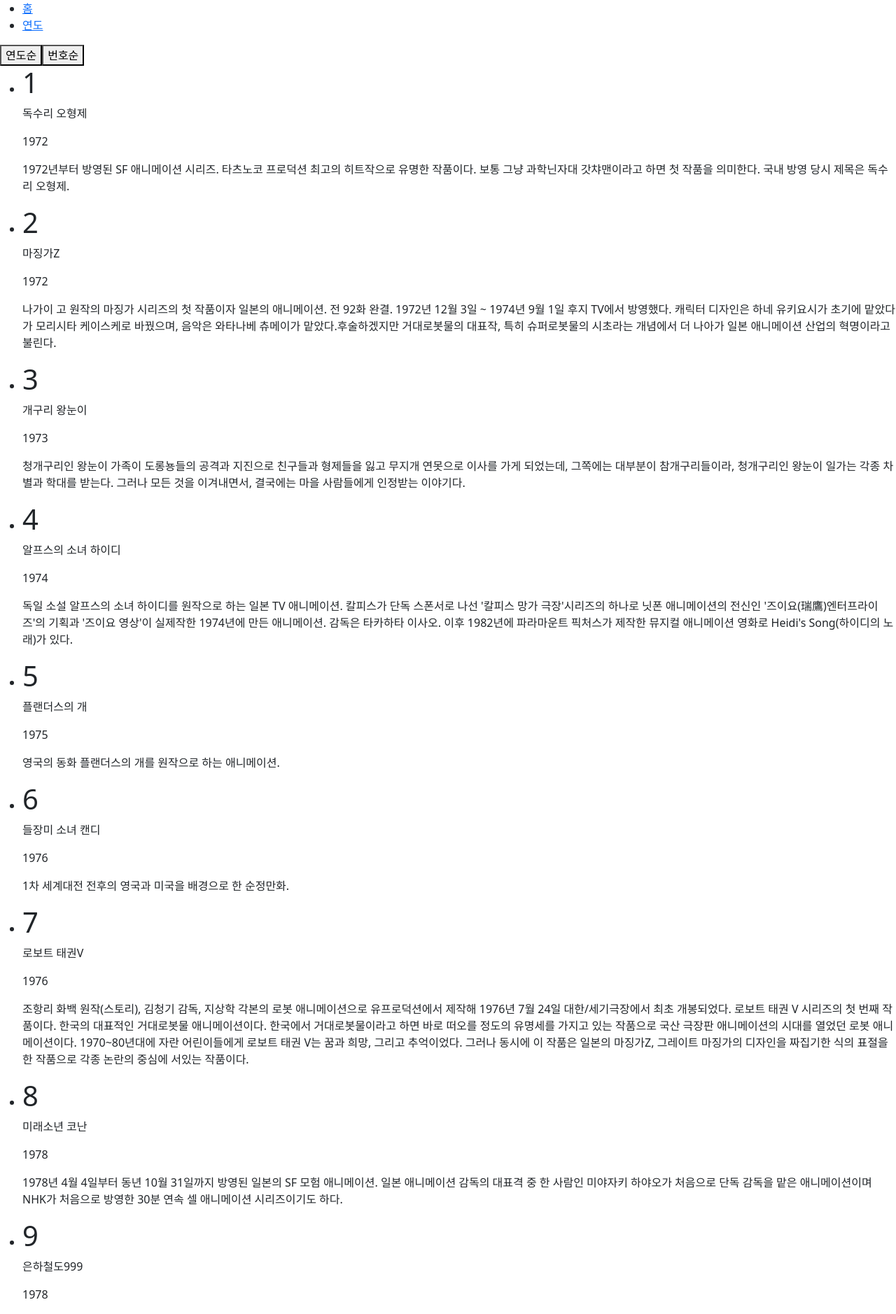
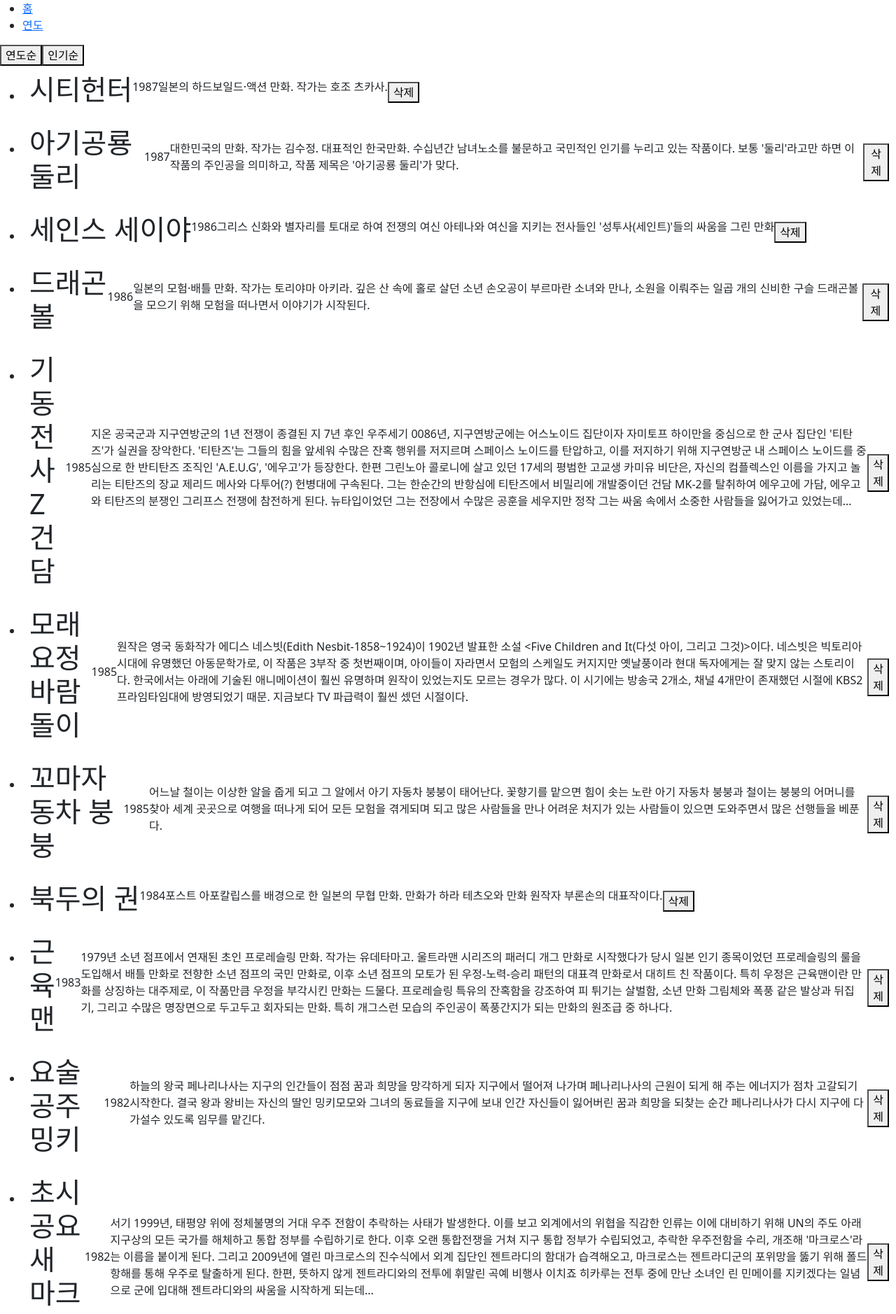
Before and after one commit to Eclipse-K/Animation_Page, a React (Create React App) app: page / in a window 1280 px wide. Shown: the top 1878 px of the page at 70% size. Built offline with nearby package versions, Linux system fonts and the light colour scheme.

Commit message:
Edit AnimationList.js

```diff
--- a/src/Animation.json
+++ b/src/Animation.json
@@ -1,171 +1,175 @@
 [
   {
-    "id": "1",
-    "popular": "",
-    "name": "독수리 오형제",
+    "id": 1,
+    "title": "독수리 오형제",
     "year": "1972",
+    "popular": 5,
     "content": "1972년부터 방영된 SF 애니메이션 시리즈. 타츠노코 프로덕션 최고의 히트작으로 유명한 작품이다. 보통 그냥 과학닌자대 갓챠맨이라고 하면 첫 작품을 의미한다. 국내 방영 당시 제목은 독수리 오형제."
   },
   {
-    "id": "2",
-    "name": "마징가Z",
+    "id": 2,
+    "title": "마징가Z",
     "year": "1972",
+    "popular": 5,
     "content": "나가이 고 원작의 마징가 시리즈의 첫 작품이자 일본의 애니메이션. 전 92화 완결. 1972년 12월 3일 ~ 1974년 9월 1일 후지 TV에서 방영했다. 캐릭터 디자인은 하네 유키요시가 초기에 맡았다가 모리시타 케이스케로 바꿨으며, 음악은 와타나베 츄메이가 맡았다.후술하겠지만 거대로봇물의 대표작, 특히 슈퍼로봇물의 시초라는 개념에서 더 나아가 일본 애니메이션 산업의 혁명이라고 불린다."
   },
   {
-    "id": "3",
-    "name": "개구리 왕눈이",
+    "id": 3,
+    "title": "개구리 왕눈이",
     "year": "1973",
+    "popular": 5,
     "content": "청개구리인 왕눈이 가족이 도롱뇽들의 공격과 지진으로 친구들과 형제들을 잃고 무지개 연못으로 이사를 가게 되었는데, 그쪽에는 대부분이 참개구리들이라, 청개구리인 왕눈이 일가는 각종 차별과 학대를 받는다. 그러나 모든 것을 이겨내면서, 결국에는 마을 사람들에게 인정받는 이야기다."
   },
   {
-    "id": "4",
-    "name": "알프스의 소녀 하이디",
+    "id": 4,
+    "title": "알프스의 소녀 하이디",
     "year": "1974",
+    "popular": 5,
     "content": "독일 소설 알프스의 소녀 하이디를 원작으로 하는 일본 TV 애니메이션. 칼피스가 단독 스폰서로 나선 '칼피스 망가 극장'시리즈의 하나로 닛폰 애니메이션의 전신인 '즈이요(瑞鷹)엔터프라이즈'의 기획과 '즈이요 영상'이 실제작한 1974년에 만든 애니메이션. 감독은 타카하타 이사오. 이후 1982년에 파라마운트 픽처스가 제작한 뮤지컬 애니메이션 영화로 Heidi's Song(하이디의 노래)가 있다."
   },
   {
-    "id": "5",
-    "name": "플랜더스의 개",
+    "id": 5,
+    "title": "플랜더스의 개",
     "year": "1975",
+    "popular": 4,
     "content": "영국의 동화 플랜더스의 개를 원작으로 하는 애니메이션."
   },
   {
     "id": "6",
-    "name": "들장미 소녀 캔디",
+    "title": "들장미 소녀 캔디",
     "year": "1976",
     "content": "1차 세계대전 전후의 영국과 미국을 배경으로 한 순정만화."
   },
   {
     "id": "7",
-    "name": "로보트 태권V",
+    "title": "로보트 태권V",
     "year": "1976",
     "content": "조항리 화백 원작(스토리), 김청기 감독, 지상학 각본의 로봇 애니메이션으로 유프로덕션에서 제작해 1976년 7월 24일 대한/세기극장에서 최초 개봉되었다. 로보트 태권 V 시리즈의 첫 번째 작품이다. 한국의 대표적인 거대로봇물 애니메이션이다. 한국에서 거대로봇물이라고 하면 바로 떠오를 정도의 유명세를 가지고 있는 작품으로 국산 극장판 애니메이션의 시대를 열었던 로봇 애니메이션이다. 1970~80년대에 자란 어린이들에게 로보트 태권 V는 꿈과 희망, 그리고 추억이었다. 그러나 동시에 이 작품은 일본의 마징가Z, 그레이트 마징가의 디자인을 짜집기한 식의 표절을 한 작품으로 각종 논란의 중심에 서있는 작품이다."
   },
   {
     "id": "8",
-    "name": "미래소년 코난",
+    "title": "미래소년 코난",
     "year": "1978",
     "content": "1978년 4월 4일부터 동년 10월 31일까지 방영된 일본의 SF 모험 애니메이션. 일본 애니메이션 감독의 대표격 중 한 사람인 미야자키 하야오가 처음으로 단독 감독을 맡은 애니메이션이며 NHK가 처음으로 방영한 30분 연속 셀 애니메이션 시리즈이기도 하다."
   },
   {
     "id": "9",
-    "name": "은하철도999",
+    "title": "은하철도999",
     "year": "1978",
     "content": "기계인간이 되려는 호시노 테츠로(철이)와 신비로운 여인 메텔이 기계 몸을 무료로 받을 수 있다는 안드로메다의 어느 별로 가기 위해 우주 공간을 달리는 열차인 은하초특급 999호를 타고 가는 여정을 그린 작품으로, 연재 이후 40여 년이 지난 지금까지도 손꼽히는 걸작 애니메이션으로 회자되고 있다."
   },
   {
     "id": "10",
-    "name": "빨강머리 앤",
+    "title": "빨강머리 앤",
     "year": "1979",
     "content": "루시 모드 몽고메리의 소설 빨강머리 앤을 원작으로 하여 세계명작극장에서 애니메이션화 한 작품이다."
   },
   {
     "id": "11",
-    "name": "도라에몽",
+    "title": "도라에몽",
     "year": "1979",
     "content": "일본의 SF 만화. 작가는 후지코 F. 후지오로 도라에몽은 그의 대표작이며 라이프워크였다. 2020년 50주년을 맞이했다. 일본 문화의 상징적인 만화이자 일본을 대표하는 국민 만화이며, 일본뿐만 아니라 한국과 중화권, 동남아에서 엄청난 인기를 누리고 있다."
   },
   {
     "id": "12",
-    "name": "기동전사 건담",
+    "title": "기동전사 건담",
     "year": "1979",
     "content": "건담 시리즈 중 첫 번째 작품이다. 약칭으로는 퍼스트 건담. 1979년에 방영된 일본의 TV 애니메이션. 당시 일반적인 거대로봇 애니메이션들과는 다르게 인간들의 전쟁 속에서 소년의 성장을 그린 작품으로 리얼로봇의 시초로 여겨진다. 원작자인 토미노 요시유키는 아이의 적은 어른이라는 주제로 만든 이야기라고 밝혔다."
   },
   {
     "id": "13",
-    "name": "베르사유의 장미",
+    "title": "베르사유의 장미",
     "year": "1979",
     "content": "일본의 만화 베르사이유의 장미를 원작으로 하는 TV 애니메이션."
   },
   {
     "id": "14",
-    "name": "태양의 사자 철인28호",
+    "title": "태양의 사자 철인28호",
     "year": "1980",
     "content": "1980년에 방영된 철인 28호의 리메이크작. 도쿄 무비 신사에서 만들었다. 방영 당시에는 그냥 <철인 28호>로 소개되었으나 나중에 LD화하면서 원작과 구별하기 위해 제목에 <태양의 사자>를 추가했다. 원작과는 구분되는 작품이며, 정통파 슈퍼로봇물에 탐정물의 요소를 섞은 작품이며, 지금도 기억되는 양작이다. 한국에서도 큰 인기를 얻었으며, 한국에서는 원작보다 태양의 사자가 더 잘 알려져 있다."
   },
   {
     "id": "15",
-    "name": "우주소년 아톰",
+    "title": "우주소년 아톰",
     "year": "1980",
     "content": "일본의 만화 철완 아톰을 원작으로 하는 두 번째 TV 애니메이션 시리즈. 한국에서는 <돌아온 아톰>이라는 제목으로 방영했다. 데즈카 오사무는 저예산으로 만든 1작의 퀄리티에 불만이 있어 리메이크를 원했는데 계약 문제로 아톰의 애니메이션 저작권이 다른 회사에 묶여있어 만들 수가 없었다. 그래서 제트소년 마르스 같은 짝퉁을 만들어 리메이크하던 중에 방송국을 통해 아톰을 리메이크하자는 소리가 들어오자 제트 마르스를 바로 접어버리고 이 작품의 제작에 들어간다."
   },
   {
     "id": "16",
-    "name": "볼트론",
+    "title": "볼트론",
     "year": "1981",
     "content": "토에이 동화 제작의 일본 애니메이션. 태고부터 우주에 존재한 전설의 거대 로봇, 백수왕(百獸王) 고라이온은 자신을 이길 자는 우주에 없다고 자만하여 신에게 도전했다가 패배해 신의 벌을 받고 다섯으로 쪼개져[2] 알테아 행성에 봉인되었고, 이후 많은 시간이 지난다."
   },
   {
     "id": "17",
-    "name": "닥터슬럼프와 아라레짱",
+    "title": "닥터슬럼프와 아라레짱",
     "year": "1981",
     "content": "닥터 슬럼프의 첫 애니메이션. 토에이 동화에서 <닥터 슬럼프 아라레짱> 이라는 제목으로 제작하였다. 1981년 4월 8일부터 1986년 2월 19일까지 TV판으로 후지 TV계를 통해 방영하여 243화로 롱런을 기록했으며, 평균 시청률 23.8%, 최고 시청률 38.1%의 시청률을 기록했다. 이는 역대 점프 원작의 애니메이션 중 최고이며 철완 아톰, 치비마루코쨩과 사자에상에 이은 역대 애니메이션 4위의 최고 시청률 기록이다."
   },
   {
     "id": "18",
-    "name": "요술공주 밍키",
+    "title": "요술공주 밍키",
     "year": "1982",
     "content": "하늘의 왕국 페나리나사는 지구의 인간들이 점점 꿈과 희망을 망각하게 되자 지구에서 떨어져 나가며 페나리나사의 근원이 되게 해 주는 에너지가 점차 고갈되기 시작한다. 결국 왕과 왕비는 자신의 딸인 밍키모모와 그녀의 동료들을 지구에 보내 인간 자신들이 잃어버린 꿈과 희망을 되찾는 순간 페나리나사가 다시 지구에 다가설수 있도록 임무를 맡긴다."
   },
   {
     "id": "19",
-    "name": "초시공요새 마크로스",
+    "title": "초시공요새 마크로스",
     "year": "1982",
     "content": "서기 1999년, 태평양 위에 정체불명의 거대 우주 전함이 추락하는 사태가 발생한다. 이를 보고 외계에서의 위협을 직감한 인류는 이에 대비하기 위해 UN의 주도 아래 지구상의 모든 국가를 해체하고 통합 정부를 수립하기로 한다. 이후 오랜 통합전쟁을 거쳐 지구 통합 정부가 수립되었고, 추락한 우주전함을 수리, 개조해 '마크로스'라는 이름을 붙이게 된다. 그리고 2009년에 열린 마크로스의 진수식에서 외계 집단인 젠트라디의 함대가 습격해오고, 마크로스는 젠트라디군의 포위망을 뚫기 위해 폴드 항해를 통해 우주로 탈출하게 된다. 한편, 뜻하지 않게 젠트라디와의 전투에 휘말린 곡예 비행사 이치죠 히카루는 전투 중에 만난 소녀인 린 민메이를 지키겠다는 일념으로 군에 입대해 젠트라디와의 싸움을 시작하게 되는데..."
   },
   {
     "id": "20",
-    "name": "근육맨",
+    "title": "근육맨",
     "year": "1983",
     "content": "1979년 소년 점프에서 연재된 초인 프로레슬링 만화. 작가는 유데타마고. 울트라맨 시리즈의 패러디 개그 만화로 시작했다가 당시 일본 인기 종목이었던 프로레슬링의 룰을 도입해서 배틀 만화로 전향한 소년 점프의 국민 만화로, 이후 소년 점프의 모토가 된 우정-노력-승리 패턴의 대표격 만화로서 대히트 친 작품이다. 특히 우정은 근육맨이란 만화를 상징하는 대주제로, 이 작품만큼 우정을 부각시킨 만화는 드물다. 프로레슬링 특유의 잔혹함을 강조하여 피 튀기는 살벌함, 소년 만화 그림체와 폭풍 같은 발상과 뒤집기, 그리고 수많은 명장면으로 두고두고 회자되는 만화. 특히 개그스런 모습의 주인공이 폭풍간지가 되는 만화의 원조급 중 하나다."
   },
   {
     "id": "21",
-    "name": "북두의 권",
+    "title": "북두의 권",
     "year": "1984",
     "content": "포스트 아포칼립스를 배경으로 한 일본의 무협 만화. 만화가 하라 테츠오와 만화 원작자 부론손의 대표작이다."
   },
   {
     "id": "22",
-    "name": "기동전사 Z건담",
+    "title": "기동전사 Z건담",
     "year": "1985",
     "content": "지온 공국군과 지구연방군의 1년 전쟁이 종결된 지 7년 후인 우주세기 0086년, 지구연방군에는 어스노이드 집단이자 자미토프 하이만을 중심으로 한 군사 집단인 '티탄즈'가 실권을 장악한다. '티탄즈'는 그들의 힘을 앞세워 수많은 잔혹 행위를 저지르며 스페이스 노이드를 탄압하고, 이를 저지하기 위해 지구연방군 내 스페이스 노이드를 중심으로 한 반티탄즈 조직인 'A.E.U.G', '에우고'가 등장한다. 한편 그린노아 콜로니에 살고 있던 17세의 평범한 고교생 카미유 비단은, 자신의 컴플렉스인 이름을 가지고 놀리는 티탄즈의 장교 제리드 메사와 다투어(?) 헌병대에 구속된다. 그는 한순간의 반항심에 티탄즈에서 비밀리에 개발중이던 건담 MK-2를 탈취하여 에우고에 가담, 에우고와 티탄즈의 분쟁인 그리프스 전쟁에 참전하게 된다. 뉴타입이었던 그는 전장에서 수많은 공훈을 세우지만 정작 그는 싸움 속에서 소중한 사람들을 잃어가고 있었는데..."
   },
   {
     "id": "23",
-    "name": "모래요정 바람돌이",
+    "title": "모래요정 바람돌이",
     "year": "1985",
     "content": "원작은 영국 동화작가 에디스 네스빗(Edith Nesbit-1858~1924)이 1902년 발표한 소설 <Five Children and It(다섯 아이, 그리고 그것)>이다. 네스빗은 빅토리아 시대에 유명했던 아동문학가로, 이 작품은 3부작 중 첫번째이며, 아이들이 자라면서 모험의 스케일도 커지지만 옛날풍이라 현대 독자에게는 잘 맞지 않는 스토리이다. 한국에서는 아래에 기술된 애니메이션이 훨씬 유명하며 원작이 있었는지도 모르는 경우가 많다. 이 시기에는 방송국 2개소, 채널 4개만이 존재했던 시절에 KBS2 프라임타임대에 방영되었기 때문. 지금보다 TV 파급력이 훨씬 셌던 시절이다."
   },
   {
     "id": "24",
-    "name": "꼬마자동차 붕붕",
+    "title": "꼬마자동차 붕붕",
     "year": "1985",
     "content": "어느날 철이는 이상한 알을 줍게 되고 그 알에서 아기 자동차 붕붕이 태어난다. 꽃향기를 맡으면 힘이 솟는 노란 아기 자동차 붕붕과 철이는 붕붕의 어머니를 찾아 세계 곳곳으로 여행을 떠나게 되어 모든 모험을 겪게되며 되고 많은 사람들을 만나 어려운 처지가 있는 사람들이 있으면 도와주면서 많은 선행들을 베푼다."
   },
   {
     "id": "25",
-    "name": "세인스 세이야",
+    "title": "세인스 세이야",
     "year": "1986",
     "content": "그리스 신화와 별자리를 토대로 하여 전쟁의 여신 아테나와 여신을 지키는 전사들인 '성투사(세인트)'들의 싸움을 그린 만화"
   },
   {
     "id": "26",
-    "name": "드래곤볼",
+    "title": "드래곤볼",
     "year": "1986",
     "content": "일본의 모험·배틀 만화. 작가는 토리야마 아키라. 깊은 산 속에 홀로 살던 소년 손오공이 부르마란 소녀와 만나, 소원을 이뤄주는 일곱 개의 신비한 구슬 드래곤볼을 모으기 위해 모험을 떠나면서 이야기가 시작된다."
   },
   {
     "id": "27",
-    "name": "시티헌터",
+    "title": "시티헌터",
     "year": "1987",
     "content": "일본의 하드보일드·액션 만화. 작가는 호조 츠카사."
   },
   {
     "id": "28",
     "img": "https://w.namu.la/s/aadc42006ea39102faba304a2727c23e0b1fbfb927d8db36ddb51aecddfc34434852af1a0b3cea07035f70fbcaeb34cb1e8dd54df30395ec14a1b7e4b4812fed77552f6b6f3f8d84ef81831545a0f514609a20a9499ba1d68020ee87e5020802",
-    "name": "아기공룡 둘리",
+    "title": "아기공룡 둘리",
     "year": "1987",
     "content": "대한민국의 만화. 작가는 김수정. 대표적인 한국만화. 수십년간 남녀노소를 불문하고 국민적인 인기를 누리고 있는 작품이다. 보통 '둘리'라고만 하면 이 작품의 주인공을 의미하고, 작품 제목은 '아기공룡 둘리'가 맞다."
   }
--- a/src/Components/AniList.js
+++ /dev/null
@@ -1,26 +0,0 @@
-function AniListItem({ items }) {
-  return (
-    <div>
-      <h1>{items.id}</h1>
-      <p>{items.name}</p>
-      <p>{items.year}</p>
-      <p>{items.content}</p>
-    </div>
-  );
-}
-
-function AniList({ items }) {
-  return (
-    <ul>
-      {items.map((items) => {
-        return (
-          <li>
-            <AniListItem items={items} />
-          </li>
-        );
-      })}
-    </ul>
-  );
-}
-
-export default AniList;
--- /dev/null
+++ b/src/Components/AnimationList.css
@@ -0,0 +1,5 @@
+.AnimationListItem {
+  display: flex;
+  padding: 10px;
+  align-items: center;
+}
--- /dev/null
+++ b/src/Components/AnimationList.js
@@ -0,0 +1,33 @@
+import "./AnimationList.css";
+
+function AnimationListItem({ items, onDelete }) {
+  const handleDeleteClick = () => {
+    onDelete(items.id);
+  };
+
+  return (
+    <div className="AnimationListItem">
+      <h1>{items.title}</h1>
+      <p>{items.year}</p>
+      <p>{items.popular}</p>
+      <p>{items.content}</p>
+      <button onClick={handleDeleteClick}>삭제</button>
+    </div>
+  );
+}
+
+function AnimationList({ items, onDelete }) {
+  return (
+    <ul>
+      {items.map((item) => {
+        return (
+          <li key={item.id}>
+            <AnimationListItem items={item} onDelete={onDelete} />
+          </li>
+        );
+      })}
+    </ul>
+  );
+}
+
+export default AnimationList;
--- a/src/Components/App.js
+++ b/src/Components/App.js
@@ -1,16 +1,22 @@
-import AniList from "./AniList";
-import items from "../Animation.json";
+import AnimationList from "./AnimationList";
 import { useState } from "react";
 import Navigation from "./Navigation";
 import { BrowserRouter } from "react-router-dom";
+import aniJsons from "../Animation.json";
 
 function App() {
   const [order, setOrder] = useState("year");
-  const sortedItems = items.sort((a, b) => a[order] - b[order]); //오름차순 정리
+  const [items, setItems] = useState(aniJsons);
+  const sortedItems = items.sort((a, b) => b[order] - a[order]); //오름차순 정리
 
   const handleYearClick = () => setOrder("year");
 
-  const handleIdClick = () => setOrder("id");
+  const handlePopClick = () => setOrder("popular");
+
+  const handleDelete = (id) => {
+    const nextItems = items.filter((item) => item.id !== id);
+    setItems(nextItems);
+  };
 
   return (
     <div>
@@ -21,10 +27,10 @@ function App() {
       </div>
       <div>
         <button onClick={handleYearClick}>연도순</button>
-        <button onClick={handleIdClick}>번호순</button>
+        <button onClick={handlePopClick}>인기순</button>
       </div>
 
-      <AniList items={sortedItems} />
+      <AnimationList items={sortedItems} onDelete={handleDelete} />
     </div>
   );
 }
```
